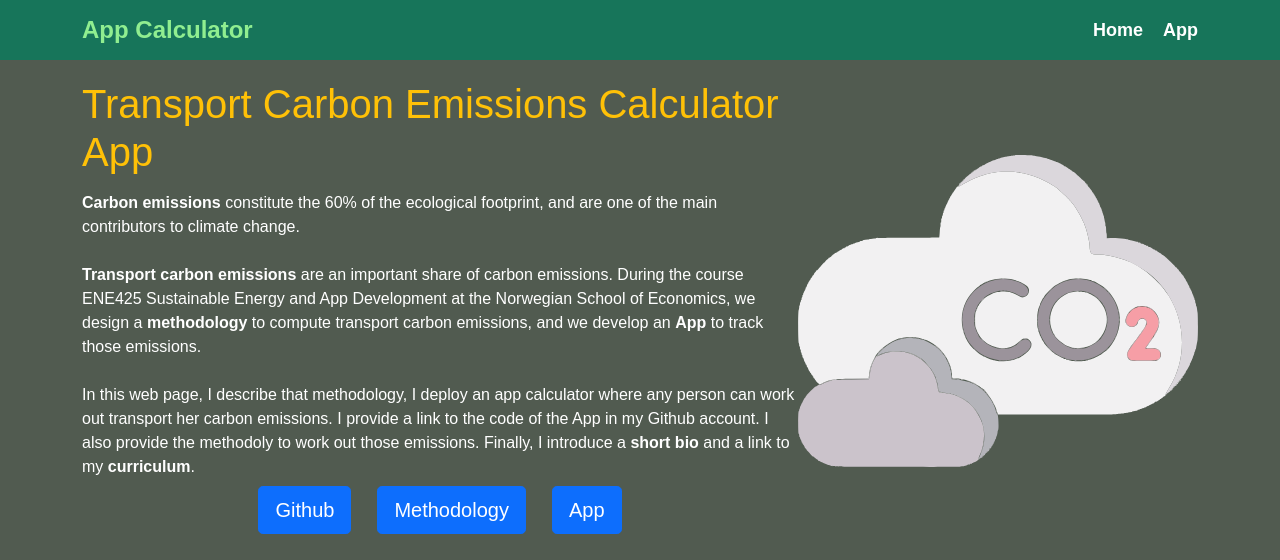
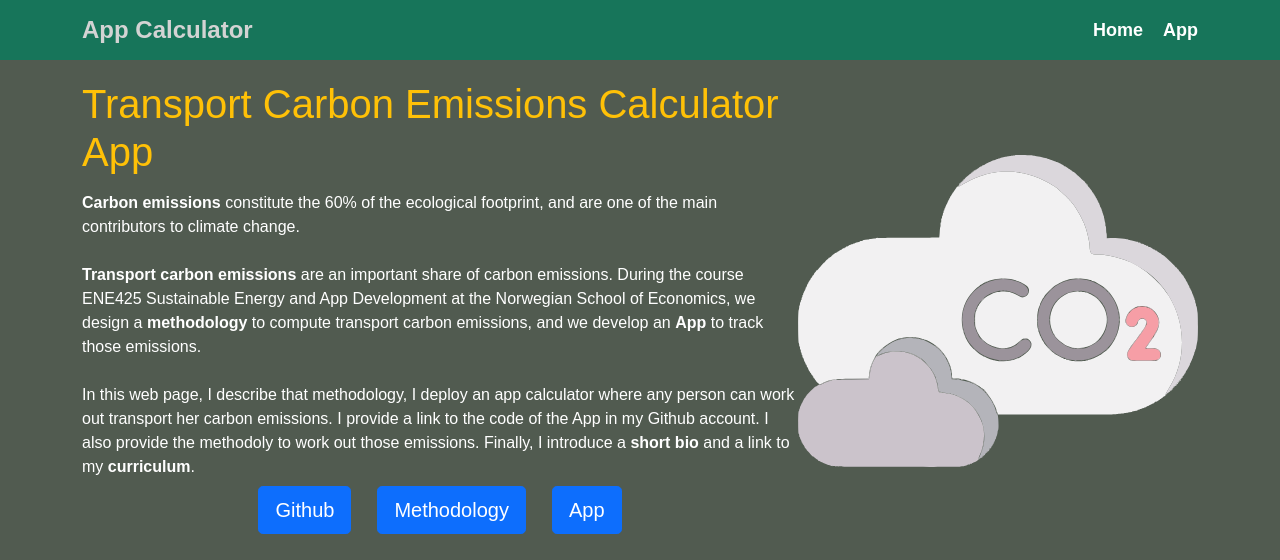
Before and after one commit to VeronikaPriakhina/ENE425-2022-app-Veronika, a Flask app: page / in a window 1280 px wide, with the pointer over the restyled element. Shown: the top 560 px of the page. Run offline with Flask 2, Linux system fonts and the light colour scheme; some libraries are stand-ins or nearby versions.

Commit message:
Update style_carbon.css

```diff
--- a/static/style_carbon.css
+++ b/static/style_carbon.css
@@ -42,7 +42,7 @@
             }
 
             .navbar_carbon .logo a:hover {
-              color: lightgreen;
+              color: lightgrey;
             }
 
             .navbar_carbon a {
@@ -53,7 +53,7 @@
             }
 
             .navbar_carbon a:hover {
-              color: lightgreen;
+              color: lightgrey;
             }
 
             ul {
```
